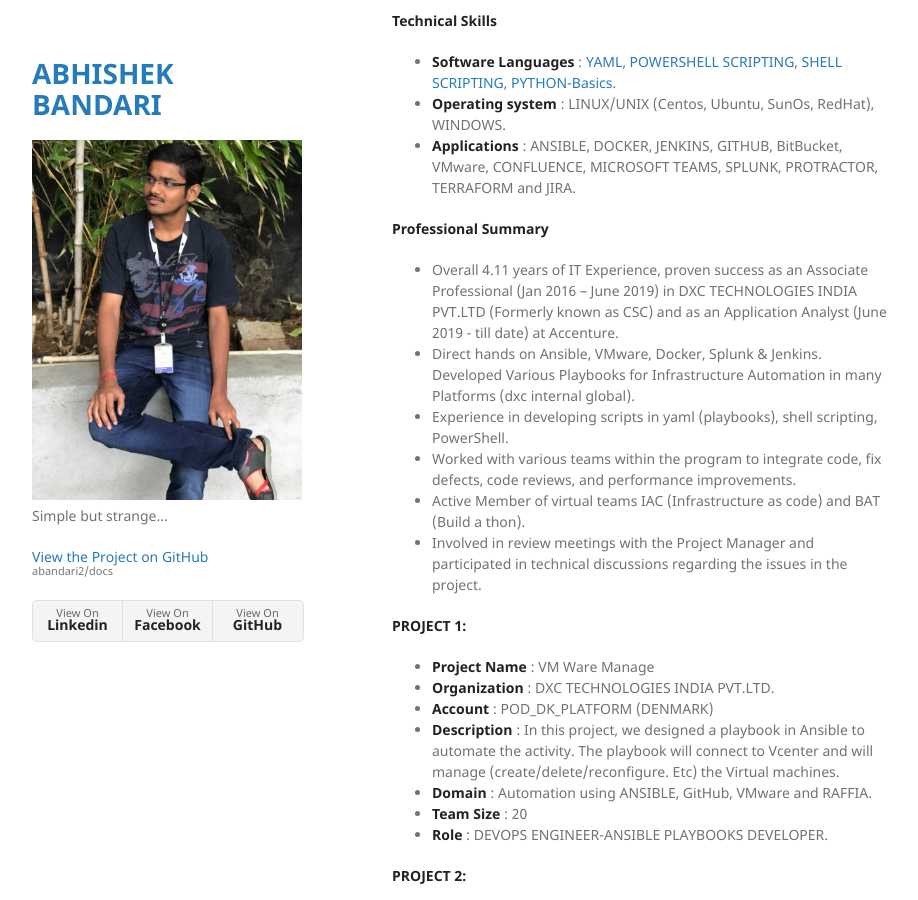
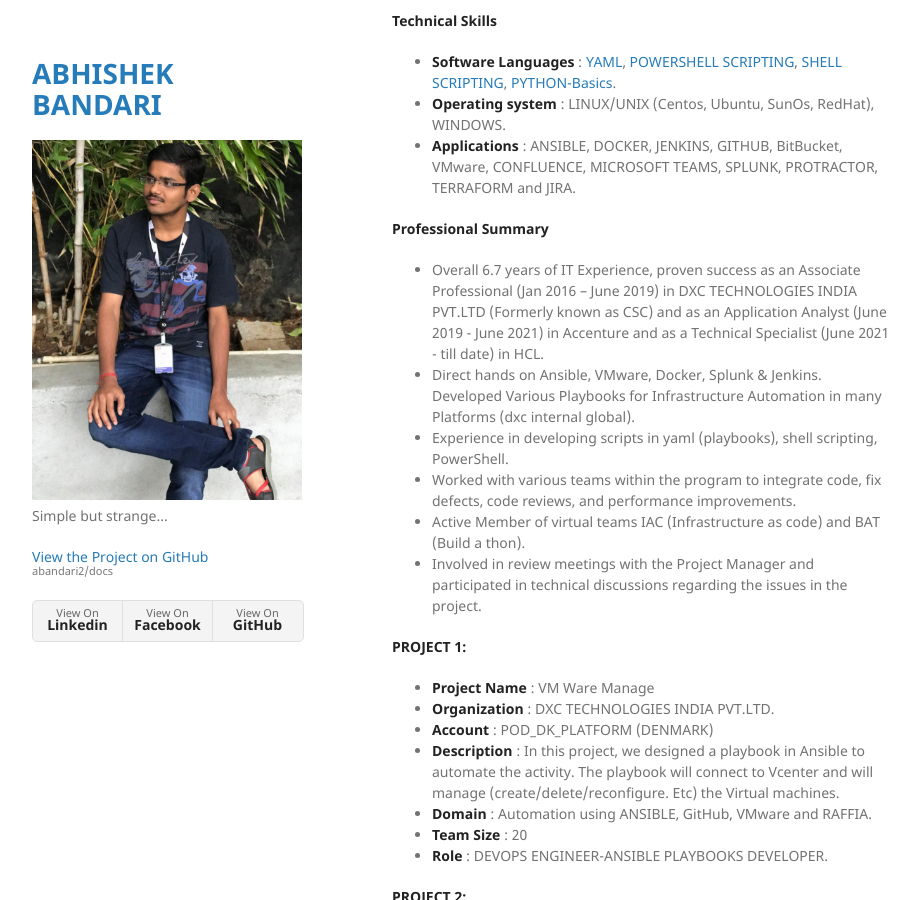
Before and after one commit to abandari2/docs, a Jekyll site: the page built from index.md, in a window 1280 px wide and 900 px high, scrolled down 431 px. Shown: the whole window, without its empty margins (178-1096 px from the left). Built offline with Jekyll 4.4.1, drawn with Linux system fonts in a browser that asks for light colours; our own code applies the rules of GitHub Pages for plain Markdown files.

Commit message:
Update index.md

```diff
--- a/index.md
+++ b/index.md
@@ -26,7 +26,7 @@ layout: default
 
 **Professional Summary**
 
-* Overall 4.11 years of IT Experience, proven success as an Associate Professional (Jan 2016 – June 2019) in DXC TECHNOLOGIES INDIA PVT.LTD (Formerly known as CSC) and as an Application Analyst (June 2019 - till date) at Accenture.
+* Overall 6.7 years of IT Experience, proven success as an Associate Professional (Jan 2016 – June 2019) in DXC TECHNOLOGIES INDIA PVT.LTD (Formerly known as CSC) and as an Application Analyst (June 2019 - June 2021) in Accenture and as a Technical Specialist (June 2021 - till date) in HCL.
 *	Direct hands on Ansible, VMware, Docker, Splunk & Jenkins. Developed Various Playbooks for Infrastructure Automation in many Platforms (dxc internal global).
 *	Experience in developing scripts in yaml (playbooks), shell scripting, PowerShell.
 *	Worked with various teams within the program to integrate code, fix defects, code reviews, and performance improvements.
```
